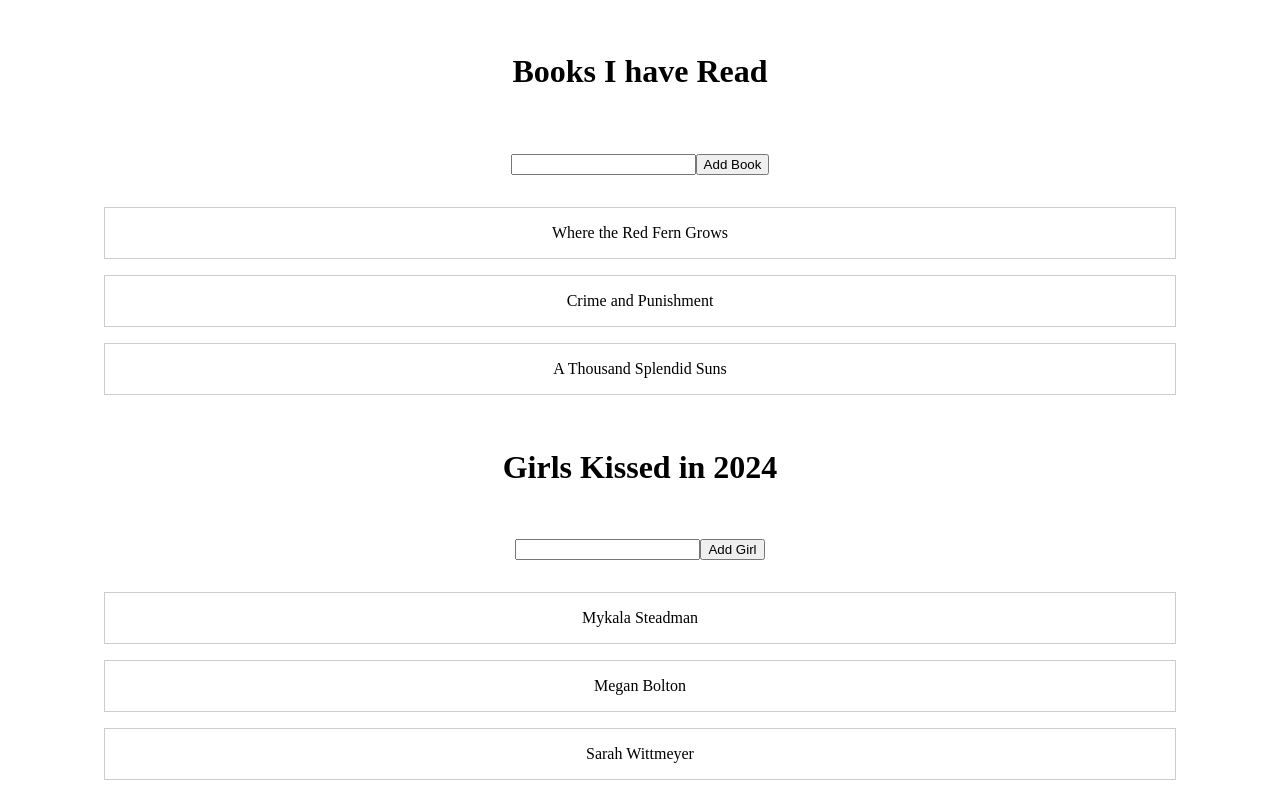
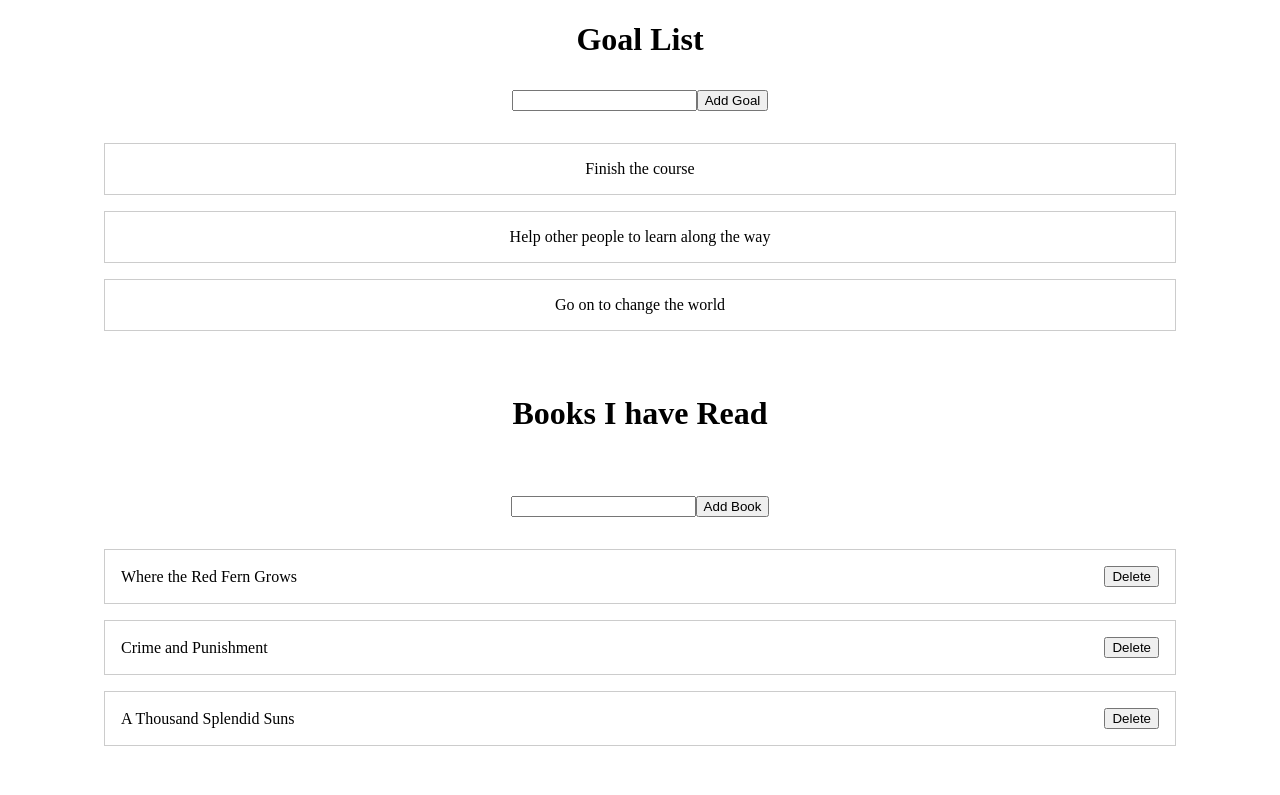
Before and after one commit to NateEnsign/interview-small-builds, a React (Vite) app: page / in a window 1280 px wide. Shown: the top 795 px of the page. Built offline with nearby package versions, Linux system fonts and the light colour scheme.

Commit message:
added functionality to delete books

```diff
--- a/src/App.jsx
+++ b/src/App.jsx
@@ -7,9 +7,9 @@ import BooksRead from "./components/books-app/BooksRead";
 function App() {
   return (
     <>
+      <GoalsApp />
       <BooksRead />
       <GirlsKissed />
-      <GoalsApp />
       <ToDo />
     </>
   );
--- a/src/components/books-app/BookList.css
+++ b/src/components/books-app/BookList.css
@@ -8,4 +8,7 @@
     border: 1px solid #ccc;
     padding: 1rem;
     margin: 1rem;
+    display: flex;
+    justify-content: space-between;
+    align-items: center;
 }
--- a/src/components/books-app/BookList.jsx
+++ b/src/components/books-app/BookList.jsx
@@ -1,12 +1,15 @@
 import React from 'react'
 import './BookList.css';
 
-const BookList = ({ books }) => {
+const BookList = ({ books, onDeleteBook }) => {
   return (
     <div>
         <ul className='book-list'>
-            {books.map((book) => {
-                return <li key={book.id}>{book.book}</li>
+            {books.map(({id,book}) => {
+                return <li key={id}>
+                  <span>{book}</span>
+                  <button onClick={() => onDeleteBook(id)}>Delete</button>
+                </li>
             })}
         </ul>
     </div>
--- a/src/components/books-app/BooksRead.jsx
+++ b/src/components/books-app/BooksRead.jsx
@@ -11,14 +11,23 @@ const BooksRead = () => {
     ])
 
     const addNewBookHandler = (nextBook) => {
-        setCompletedBooks(completedBooks.concat(nextBook))
+        setCompletedBooks((prevCompletedBooks => [
+          ...prevCompletedBooks,
+          nextBook,
+        ]
+        ))
+    }
+
+    const deleteBookHandler = (bookId) => {
+      setCompletedBooks((prevCompletedBooks) =>
+      prevCompletedBooks.filter((book) => book.id !== bookId))
     }
 
   return (
     <div>
         <h1 className='books-read-header'>Books I have Read</h1>
         <NewBook additionalBook={addNewBookHandler} />
-        <BookList books={completedBooks} />
+        <BookList books={completedBooks} onDeleteBook={deleteBookHandler} />
 
     </div>
   )
--- a/src/components/goals-app/GoalsApp.jsx
+++ b/src/components/goals-app/GoalsApp.jsx
@@ -11,7 +11,9 @@ const GoalsApp = () => {
   ]);
 
   const addNewGoalHandler = (newGoal) => {
-    setCourseGoals(courseGoals.concat(newGoal))
+    setCourseGoals((prevCourseGoals => {
+      return prevCourseGoals.concat(newGoal)
+    }))
   }
 
   return (
```
